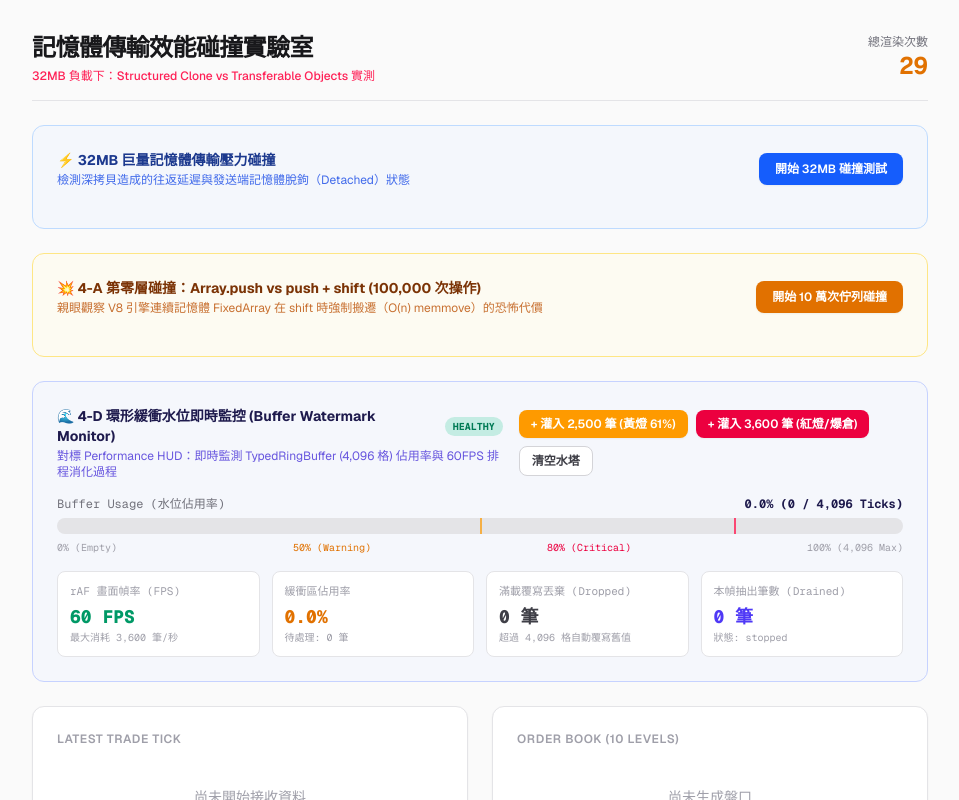
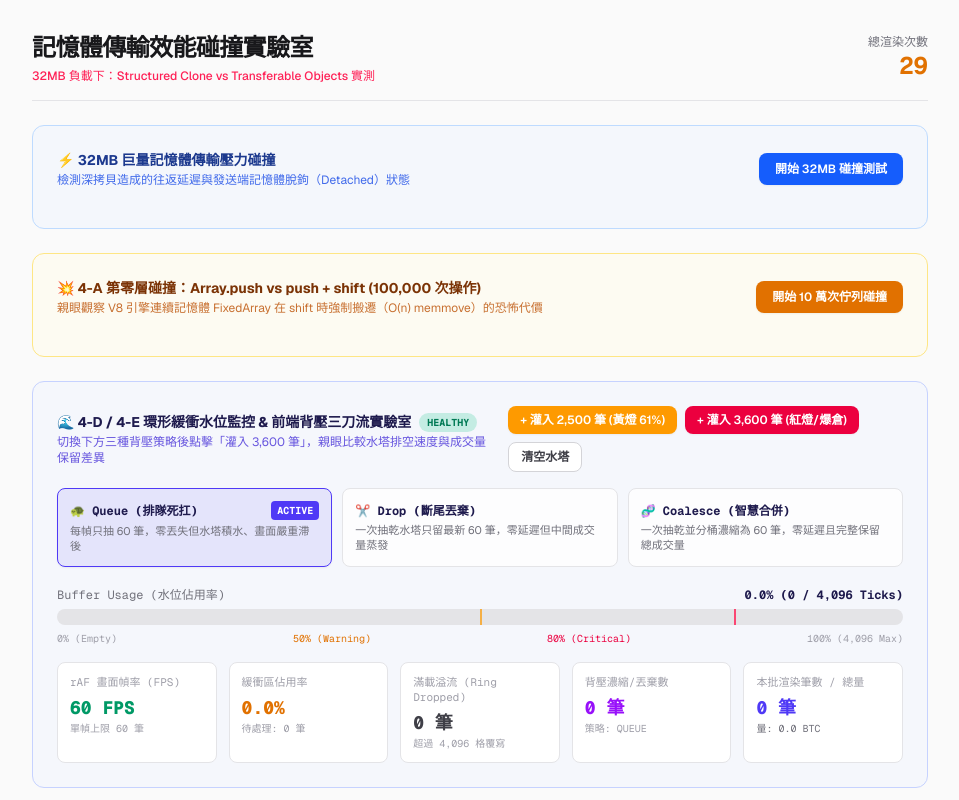
Before and after one commit to bryan9411/quantum-pulse, a Next.js app: page / in a window 1280 px wide. Shown: the top 800 px of the page, without its empty margins (160-1119 px from the left). Built offline with nearby package versions, Linux system fonts and the light colour scheme.

Commit message:
feat: 實作前端側背壓三刀流策略 (Queue/Drop/Coalesce) 與分桶聚合機制

```diff
--- a/app/page.tsx
+++ b/app/page.tsx
@@ -3,10 +3,33 @@
 import React, { useState, useEffect, useRef } from 'react'
 import { MockDataSource } from '@/lib/mock-data-source'
 import type { TradeTick, OrderBookDepth } from '@/lib/type'
+import type { BackpressureStrategy } from '@/lib/coalescing-strategies'
 import { TpsController } from '@/components/tps-controller'
 import { runBenchmark, type BenchmarkResult } from '@/lib/benchmark-runner'
 import { runQueueBenchmark, type QueueBenchmarkResult } from '@/lib/queue-benchmark'
 import { useWorkerStream } from '@/hooks/useWorkerStream'
+
+const STRATEGY_OPTIONS: {
+  id: BackpressureStrategy
+  label: string
+  desc: string
+}[] = [
+    {
+      id: 'queue',
+      label: '🐢 Queue (排隊死扛)',
+      desc: '每幀只抽 60 筆，零丟失但水塔積水、畫面嚴重滯後'
+    },
+    {
+      id: 'drop',
+      label: '✂️ Drop (斷尾丟棄)',
+      desc: '一次抽乾水塔只留最新 60 筆，零延遲但中間成交量蒸發'
+    },
+    {
+      id: 'coalesce',
+      label: '🧬 Coalesce (智慧合併)',
+      desc: '一次抽乾並分桶濃縮為 60 筆，零延遲且完整保留總成交量'
+    }
+  ]
 
 export default function NaivePage() {
   const [currentTick, setCurrentTick] = useState<TradeTick | null>(null)
@@ -21,11 +44,13 @@ export default function NaivePage() {
 
   const {
     status: streamStatus,
+    strategy,
     latestTicks,
     metrics,
     start: startStream,
     stop: stopStream,
     reset: resetStream,
+    setStrategy,
     ingestTick,
     ingestDepth,
     burstInject
@@ -110,6 +135,8 @@ export default function NaivePage() {
       setQueueBenchmarking(false)
     }, 50)
   }
+
+  const batchTotalVolume = latestTicks.reduce((sum, tick) => sum + tick.size, 0)
 
   return (
     <div className='min-h-screen bg-zinc-50 p-8 font-sans text-zinc-900 dark:bg-black dark:text-zinc-100'>
@@ -226,13 +253,13 @@ export default function NaivePage() {
           )}
         </div>
 
-        {/* 4-D 環形緩衝區水位即時監控卡片 */}
+        {/* 4-D & 4-E 環形緩衝區水位監控與背壓三刀流實驗室 */}
         <div className='rounded-xl border border-indigo-200 bg-indigo-50/40 p-6 dark:border-indigo-900/50 dark:bg-indigo-950/20'>
           <div className='flex flex-col md:flex-row md:items-center justify-between gap-4 mb-4'>
             <div>
               <div className='flex items-center gap-2'>
                 <h2 className='text-sm font-bold text-indigo-950 dark:text-indigo-200'>
-                  🌊 4-D 環形緩衝水位即時監控 (Buffer Watermark Monitor)
+                  🌊 4-D / 4-E 環形緩衝水位監控 & 前端背壓三刀流實驗室
                 </h2>
                 <span
                   className={`px-2 py-0.5 text-[10px] font-mono font-bold uppercase rounded-full ${metrics.watermarkStatus === 'critical'
@@ -246,7 +273,7 @@ export default function NaivePage() {
                 </span>
               </div>
               <p className='text-xs text-indigo-700/80 dark:text-indigo-400/80 mt-0.5'>
-                對標 Performance HUD：即時監測 TypedRingBuffer (4,096 格) 佔用率與 60FPS 排程消化過程
+                切換下方三種背壓策略後點擊「灌入 3,600 筆」，親眼比較水塔排空速度與成交量保留差異
               </p>
             </div>
 
@@ -273,6 +300,38 @@ export default function NaivePage() {
                 清空水塔
               </button>
             </div>
+          </div>
+
+          {/* 4-E 背壓策略三選一膠囊切換器 */}
+          <div className='grid grid-cols-1 md:grid-cols-3 gap-2.5 mb-5'>
+            {STRATEGY_OPTIONS.map((opt) => {
+              const active = strategy === opt.id
+              return (
+                <button
+                  key={opt.id}
+                  type='button'
+                  onClick={() => setStrategy(opt.id)}
+                  className={`text-left p-3 rounded-lg border transition cursor-pointer ${active
+                    ? 'border-indigo-600 bg-indigo-600/10 dark:border-indigo-400 dark:bg-indigo-500/20 shadow-xs'
+                    : 'border-zinc-200 bg-white/80 hover:bg-white dark:border-zinc-800 dark:bg-zinc-900/60'
+                    }`}
+                >
+                  <div className='flex items-center justify-between'>
+                    <span className='font-mono text-xs font-bold text-indigo-950 dark:text-indigo-200'>
+                      {opt.label}
+                    </span>
+                    {active && (
+                      <span className='text-[10px] font-mono font-bold px-1.5 py-0.5 rounded bg-indigo-600 text-white'>
+                        ACTIVE
+                      </span>
+                    )}
+                  </div>
+                  <p className='text-[11px] text-zinc-500 dark:text-zinc-400 mt-1 leading-snug'>
+                    {opt.desc}
+                  </p>
+                </button>
+              )
+            })}
           </div>
 
           <div className='space-y-1.5 mb-4'>
@@ -313,13 +372,13 @@ export default function NaivePage() {
             </div>
           </div>
 
-          <div className='grid grid-cols-2 md:grid-cols-4 gap-3 font-mono text-xs'>
+          <div className='grid grid-cols-2 md:grid-cols-5 gap-3 font-mono text-xs'>
             <div className='p-3 rounded-lg border border-zinc-200 bg-white dark:border-zinc-800 dark:bg-zinc-950'>
               <div className='text-[11px] text-zinc-400'>rAF 畫面幀率 (FPS)</div>
               <div className='mt-1 text-lg font-extrabold text-emerald-600 dark:text-emerald-400'>
                 {metrics.fps} FPS
               </div>
-              <div className='text-[10px] text-zinc-400'>最大消耗 3,600 筆/秒</div>
+              <div className='text-[10px] text-zinc-400'>單幀上限 60 筆</div>
             </div>
 
             <div className='p-3 rounded-lg border border-zinc-200 bg-white dark:border-zinc-800 dark:bg-zinc-950'>
@@ -331,19 +390,29 @@ export default function NaivePage() {
             </div>
 
             <div className='p-3 rounded-lg border border-zinc-200 bg-white dark:border-zinc-800 dark:bg-zinc-950'>
-              <div className='text-[11px] text-zinc-400'>滿載覆寫丟棄 (Dropped)</div>
+              <div className='text-[11px] text-zinc-400'>滿載溢流 (Ring Dropped)</div>
               <div className={`mt-1 text-lg font-extrabold ${metrics.droppedTicks > 0 ? 'text-rose-600 dark:text-rose-400' : 'text-zinc-700 dark:text-zinc-300'}`}>
                 {metrics.droppedTicks.toLocaleString()} 筆
               </div>
-              <div className='text-[10px] text-zinc-400'>超過 4,096 格自動覆寫舊值</div>
+              <div className='text-[10px] text-zinc-400'>超過 4,096 格覆寫</div>
             </div>
 
             <div className='p-3 rounded-lg border border-zinc-200 bg-white dark:border-zinc-800 dark:bg-zinc-950'>
-              <div className='text-[11px] text-zinc-400'>本幀抽出筆數 (Drained)</div>
+              <div className='text-[11px] text-zinc-400'>背壓濃縮/丟棄數</div>
+              <div className='mt-1 text-lg font-extrabold text-purple-600 dark:text-purple-400'>
+                {metrics.coalescedTicks.toLocaleString()} 筆
+              </div>
+              <div className='text-[10px] text-zinc-400'>策略: {strategy.toUpperCase()}</div>
+            </div>
+
+            <div className='p-3 rounded-lg border border-zinc-200 bg-white dark:border-zinc-800 dark:bg-zinc-950'>
+              <div className='text-[11px] text-zinc-400'>本批渲染筆數 / 總量</div>
               <div className='mt-1 text-lg font-extrabold text-indigo-600 dark:text-indigo-400'>
                 {latestTicks.length} 筆
               </div>
-              <div className='text-[10px] text-zinc-400'>狀態: {streamStatus}</div>
+              <div className='text-[10px] text-zinc-500'>
+                量: {batchTotalVolume.toFixed(1)} BTC
+              </div>
             </div>
           </div>
         </div>
--- a/hooks/useWorkerStream.ts
+++ b/hooks/useWorkerStream.ts
@@ -1,6 +1,11 @@
 import { useState, useEffect, useRef, useCallback } from 'react'
 import type { TradeTick, OrderBookDepth } from '@/lib/type'
 import { TypedRingBuffer } from '@/lib/ring-buffer'
+import {
+  type BackpressureStrategy,
+  executeBackpressureStrategy,
+  coalesceOrderBookDepth
+} from '@/lib/coalescing-strategies'
 import type { StreamCommand, StreamEvent } from '@/workers/stream-processor.worker'
 
 const RING_BUFFER_CAPACITY = 4096
@@ -19,6 +24,7 @@ export const getWatermarkStatus = (usagePercent: number): BufferWatermarkStatus
 
 export interface WorkerStreamState {
   status: 'idle' | 'running' | 'stopped'
+  strategy: BackpressureStrategy
   latestTicks: TradeTick[]
   latestDepth: OrderBookDepth | null
   metrics: {
@@ -28,6 +34,7 @@ export interface WorkerStreamState {
     bufferUsage: number
     bufferCapacity: number
     droppedTicks: number
+    coalescedTicks: number
     watermarkStatus: BufferWatermarkStatus
     lastLatencyMs: number
   }
@@ -37,6 +44,7 @@ export interface UseWorkerStreamReturn extends WorkerStreamState {
   start: (batchIntervalMs?: number) => void
   stop: () => void
   reset: () => void
+  setStrategy: (strategy: BackpressureStrategy) => void
   ingestTick: (tick: TradeTick) => void
   ingestDepth: (depth: OrderBookDepth) => void
   burstInject: (count: number, basePrice?: number) => void
@@ -51,8 +59,11 @@ export const useWorkerStream = (): UseWorkerStreamReturn => {
   const lastFpsSampleTimeRef = useRef(0)
   const lastTelemetrySampleTimeRef = useRef(0)
   const currentFpsRef = useRef(0)
+  const strategyRef = useRef<BackpressureStrategy>('queue')
+  const coalescedCountRef = useRef(0)
 
   const [status, setStatus] = useState<'idle' | 'running' | 'stopped'>('idle')
+  const [strategy, setStrategyState] = useState<BackpressureStrategy>('queue')
   const [latestTicks, setLatestTicks] = useState<TradeTick[]>([])
   const [latestDepth, setLatestDepth] = useState<OrderBookDepth | null>(null)
   const [metrics, setMetrics] = useState<WorkerStreamState['metrics']>({
@@ -62,9 +73,15 @@ export const useWorkerStream = (): UseWorkerStreamReturn => {
     bufferUsage: 0,
     bufferCapacity: RING_BUFFER_CAPACITY,
     droppedTicks: 0,
+    coalescedTicks: 0,
     watermarkStatus: 'healthy',
     lastLatencyMs: 0
   })
+
+  const setStrategy = useCallback((nextStrategy: BackpressureStrategy) => {
+    strategyRef.current = nextStrategy
+    setStrategyState(nextStrategy)
+  }, [])
 
   useEffect(() => {
     if (typeof window === 'undefined') return
@@ -86,8 +103,13 @@ export const useWorkerStream = (): UseWorkerStreamReturn => {
       }
 
       if (ringBuffer.size > 0) {
-        const drainedTicks = ringBuffer.drain(MAX_TICKS_PER_FRAME)
-        setLatestTicks(drainedTicks)
+        const batchResult = executeBackpressureStrategy(
+          strategyRef.current,
+          ringBuffer,
+          MAX_TICKS_PER_FRAME
+        )
+        coalescedCountRef.current += batchResult.discardedOrMergedCount
+        setLatestTicks(batchResult.ticks)
       }
 
       if (pendingDepthRef.current !== null) {
@@ -107,6 +129,7 @@ export const useWorkerStream = (): UseWorkerStreamReturn => {
           bufferUsage: usage,
           bufferCapacity: ringBuffer.maxCapacity,
           droppedTicks: ringBuffer.dropped,
+          coalescedTicks: coalescedCountRef.current,
           watermarkStatus: getWatermarkStatus(usage)
         }))
       }
@@ -139,7 +162,10 @@ export const useWorkerStream = (): UseWorkerStreamReturn => {
         }
 
         case 'LATEST_DEPTH':
-          pendingDepthRef.current = message.depth
+          pendingDepthRef.current = coalesceOrderBookDepth(
+            pendingDepthRef.current,
+            message.depth
+          )
           break
 
         case 'METRICS': {
@@ -151,6 +177,7 @@ export const useWorkerStream = (): UseWorkerStreamReturn => {
             bufferUsage: usage,
             bufferCapacity: ringBuffer.maxCapacity,
             droppedTicks: ringBuffer.dropped,
+            coalescedTicks: coalescedCountRef.current,
             watermarkStatus: getWatermarkStatus(usage),
             lastLatencyMs: message.metrics.lastLatencyMs
           }))
@@ -199,6 +226,7 @@ export const useWorkerStream = (): UseWorkerStreamReturn => {
     const ringBuffer = ringBufferRef.current
     ringBuffer.clear()
     pendingDepthRef.current = null
+    coalescedCountRef.current = 0
     setLatestTicks([])
     setLatestDepth(null)
     setMetrics((prev) => ({
@@ -206,6 +234,7 @@ export const useWorkerStream = (): UseWorkerStreamReturn => {
       queueSize: 0,
       bufferUsage: 0,
       droppedTicks: 0,
+      coalescedTicks: 0,
       watermarkStatus: 'healthy'
     }))
   }, [sendCommand])
@@ -239,18 +268,21 @@ export const useWorkerStream = (): UseWorkerStreamReturn => {
       queueSize: ringBuffer.size,
       bufferUsage: usage,
       droppedTicks: ringBuffer.dropped,
+      coalescedTicks: coalescedCountRef.current,
       watermarkStatus: getWatermarkStatus(usage)
     }))
   }, [])
 
   return {
     status,
+    strategy,
     latestTicks,
     latestDepth,
     metrics,
     start,
     stop,
     reset,
+    setStrategy,
     ingestTick,
     ingestDepth,
     burstInject
--- /dev/null
+++ b/lib/coalescing-strategies.ts
@@ -0,0 +1,135 @@
+import type { TradeTick, OrderBookDepth } from '@/lib/type'
+import type { TypedRingBuffer } from '@/lib/ring-buffer'
+
+export type BackpressureStrategy = 'queue' | 'drop' | 'coalesce'
+
+export interface BackpressureBatchResult {
+  ticks: TradeTick[]
+  rawDrainedCount: number
+  discardedOrMergedCount: number
+}
+
+/**
+ * 策略一：Queue（排隊模式）
+ * 每幀僅從環形緩衝區抽取固定上限筆數，其餘留在緩衝區排隊等待下一幀。
+ */
+export const applyQueueStrategy = (
+  ringBuffer: TypedRingBuffer,
+  maxPerFrame: number
+): BackpressureBatchResult => {
+  const ticks = ringBuffer.drain(maxPerFrame)
+
+  return {
+    ticks,
+    rawDrainedCount: ticks.length,
+    discardedOrMergedCount: 0
+  }
+}
+
+/**
+ * 策略二：Drop（尾端保留 / 丟棄舊資料模式）
+ * 每幀將環形緩衝區一次抽乾（消除排隊延遲），但僅保留最新 maxPerFrame 筆，舊資料直接丟棄。
+ */
+export const applyDropStrategy = (
+  ringBuffer: TypedRingBuffer,
+  maxPerFrame: number
+): BackpressureBatchResult => {
+  const allTicks = ringBuffer.drain()
+  const total = allTicks.length
+
+  if (total <= maxPerFrame) {
+    return {
+      ticks: allTicks,
+      rawDrainedCount: total,
+      discardedOrMergedCount: 0
+    }
+  }
+
+  const keptTicks = allTicks.slice(total - maxPerFrame)
+
+  return {
+    ticks: keptTicks,
+    rawDrainedCount: total,
+    discardedOrMergedCount: total - keptTicks.length
+  }
+}
+
+/**
+ * 策略三：Coalesce（微批次智慧合併模式）
+ * 每幀將環形緩衝區一次抽乾，若超過 maxPerFrame，則均勻分桶（Bucketing）聚合：
+ * 保留每個桶子最後一筆的最新價格、方向與時間戳，並將桶內所有成交量（size）精確累加。
+ */
+export const applyCoalesceStrategy = (
+  ringBuffer: TypedRingBuffer,
+  maxPerFrame: number
+): BackpressureBatchResult => {
+  const allTicks = ringBuffer.drain()
+  const total = allTicks.length
+
+  if (total <= maxPerFrame) {
+    return {
+      ticks: allTicks,
+      rawDrainedCount: total,
+      discardedOrMergedCount: 0
+    }
+  }
+
+  const coalesced: TradeTick[] = new Array(maxPerFrame)
+
+  for (let b = 0; b < maxPerFrame; b++) {
+    const startIdx = Math.floor((b * total) / maxPerFrame)
+    const endIdx = Math.floor(((b + 1) * total) / maxPerFrame)
+
+    let totalSize = 0
+    for (let i = startIdx; i < endIdx; i++) {
+      totalSize += allTicks[i].size
+    }
+
+    const lastTick = allTicks[endIdx - 1]
+    coalesced[b] = {
+      id: `${lastTick.id}_c${endIdx - startIdx}`,
+      price: lastTick.price,
+      size: Number(totalSize.toFixed(4)),
+      side: lastTick.side,
+      timestamp: lastTick.timestamp
+    }
+  }
+
+  return {
+    ticks: coalesced,
+    rawDrainedCount: total,
+    discardedOrMergedCount: total - maxPerFrame
+  }
+}
+
+/**
+ * 盤口深度合併策略：Last-Write-Wins (LWW)
+ * 由於 OrderBookDepth 是完整狀態快照，同一幀內多次更新只需保留最新一筆。
+ */
+export const coalesceOrderBookDepth = (
+  previousPending: OrderBookDepth | null,
+  incomingDepth: OrderBookDepth
+): OrderBookDepth => {
+  if (!previousPending) return incomingDepth
+  return incomingDepth.sequenceId >= previousPending.sequenceId
+    ? incomingDepth
+    : previousPending
+}
+
+/**
+ * 背壓策略統一調度器
+ */
+export const executeBackpressureStrategy = (
+  strategy: BackpressureStrategy,
+  ringBuffer: TypedRingBuffer,
+  maxPerFrame = 60
+): BackpressureBatchResult => {
+  switch (strategy) {
+    case 'queue':
+      return applyQueueStrategy(ringBuffer, maxPerFrame)
+    case 'drop':
+      return applyDropStrategy(ringBuffer, maxPerFrame)
+    case 'coalesce':
+      return applyCoalesceStrategy(ringBuffer, maxPerFrame)
+  }
+}
```
Lines whose indentation alone changed are shown as unchanged.
